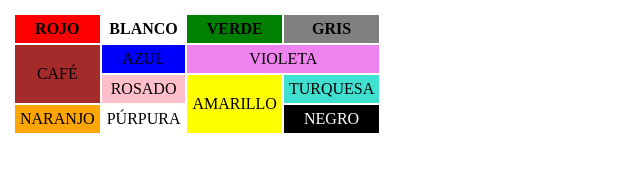
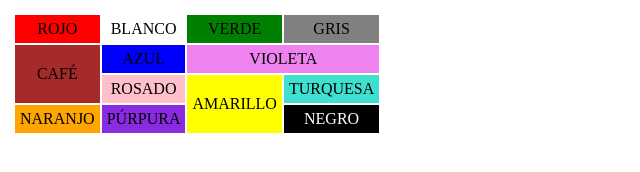
Before and after one commit to dpintor-00/DarienP_Exe_M2S3, a plain HTML site: page index.html in a window 1280 px wide. Shown: the whole page, without its empty margins (0-640 px from the left). Drawn offline with Linux system fonts and the light colour scheme.

Commit message:
Ejercicio Finalizado

```diff
--- a/assets/css/style.css
+++ b/assets/css/style.css
@@ -1,4 +1,4 @@
-table, th, td{
+table, td{
     text-align: center;
     padding: 5px;
     border: 5px
--- a/index.html
+++ b/index.html
@@ -8,15 +8,13 @@
 </head>
 <body>
     <table>
-        <thead>
+        <tbody>
             <tr>
-                <th id="ROJO">ROJO</th>
-                <th id="BLANCO">BLANCO</th>
-                <th id="VERDE">VERDE</th>
-                <th id="GRIS">GRIS</th>
+                <td id="ROJO">ROJO</td>
+                <td id="BLANCO">BLANCO</td>
+                <td id="VERDE">VERDE</td>
+                <td id="GRIS">GRIS</td>
             </tr>
-        </thead>
-        <tbody>
             <tr>
                 <td rowspan="2" id="CAFE">CAFÉ</td>
                 <td id="AZUL">AZUL</td>
@@ -31,7 +29,7 @@
             </tr>
             <tr>
                 <td id="NARANJO">NARANJO</td>
-                <td id="PÚRPURA">PÚRPURA</td>
+                <td id="PURPURA">PÚRPURA</td>
                 <!-- <td>AMARILLO</td> -->
                 <td id="NEGRO">NEGRO</td>
             </tr>
```
